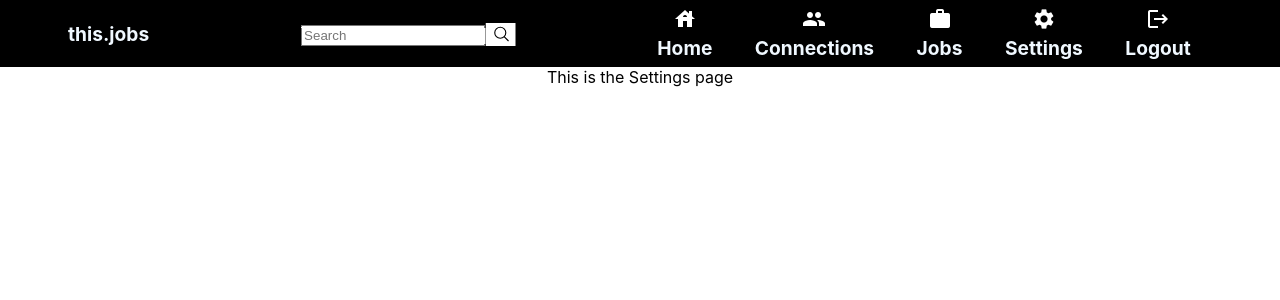
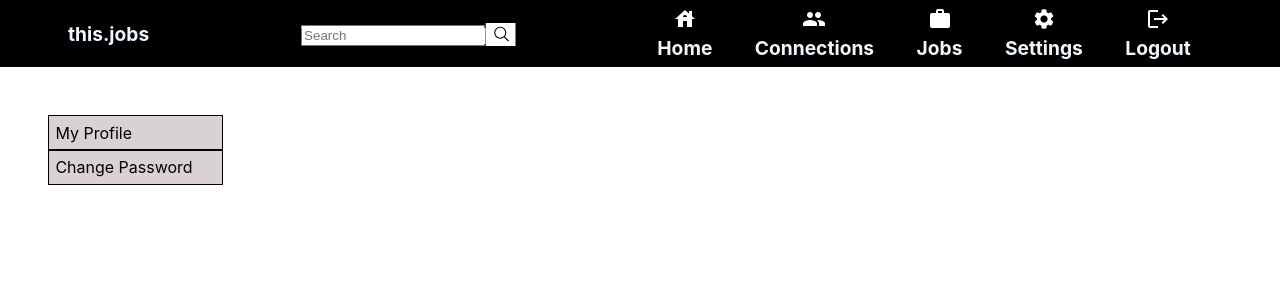
Before and after one commit to flash29/this.jobs, a React (Create React App) app in the folder frontend/: page /settings in a window 1280 px wide. Shown: the top 300 px of the page. Built offline with nearby package versions, Linux system fonts and the light colour scheme.

Commit message:
Setting up settings page dashboard with my profile and change password

```diff
--- a/frontend/src/App.js
+++ b/frontend/src/App.js
@@ -3,10 +3,13 @@ import Home from './dashboard/Home/Home'
 import Connections from './dashboard/Connections/Connections'
 import Jobs from './dashboard/Jobs/Jobs'
 import Settings from './dashboard/Settings/Settings'
+import MyProfile from './dashboard/Settings/MyProfile/MyProfile';
+import ChangePassword from './dashboard/Settings/ChangePassword/ChangePassword';
 import Search from './dashboard/Search/Search'
 import ErrorPage from './ErrorPage/ErrorPage'
 import Login from './Login/Login'
 import {BrowserRouter , Routes, Route} from "react-router-dom";
+
 
 function App() {
   return (
@@ -17,6 +20,8 @@ function App() {
         <Route path="/connections" element={<Connections />} />
         <Route path="/jobs" element={<Jobs />} />
         <Route path="/settings" element={<Settings />} />
+        <Route path="/settings/profile/:userid" element={<MyProfile />} />
+        <Route path="/settings/changepassword" element={<ChangePassword />} />
         <Route path="/login" element={<Login />} />
         <Route path="*" element={<ErrorPage />} />
       </Routes>
--- /dev/null
+++ b/frontend/src/dashboard/Settings/ChangePassword/ChangePassword.js
@@ -0,0 +1,28 @@
+import NavBar from '../../../components/NavBar/NavBar'
+import '../Settings.css';
+import SettingsCard from '../SettingsCard';
+
+function Settings() {
+
+
+    return (
+      <div className="App">
+          <NavBar />
+          <div className='settingsLayout'>
+
+              <SettingsCard />
+
+              <div className='contentBoxSettings'>
+
+               This is where the user will change his password
+
+              </div>
+          </div>
+
+
+
+      </div>
+    );
+  }
+
+  export default Settings;
--- /dev/null
+++ b/frontend/src/dashboard/Settings/MyProfile/MyProfile.js
@@ -0,0 +1,32 @@
+import NavBar from '../../../components/NavBar/NavBar'
+import '../Settings.css';
+import  { useParams } from "react-router-dom";
+import SettingsCard from '../SettingsCard';
+
+function Settings() {
+
+    let params = useParams();
+
+    return (
+      <div className="App">
+          <NavBar />
+          <div className='settingsLayout'>
+
+              <SettingsCard />
+
+              <div className='contentBoxSettings'>
+
+                <div className='displayPicture'>
+                    <img src='' alt='user DP' />
+                </div>
+                this is {params.userid}
+              </div>
+          </div>
+
+
+
+      </div>
+    );
+  }
+
+  export default Settings;
--- /dev/null
+++ b/frontend/src/dashboard/Settings/Settings.css
@@ -0,0 +1,47 @@
+
+.SettingsItemDisplayBox{
+    background-color: rgba(157, 143, 143, 0.4);
+    display: flex;
+    text-align: center;
+    padding: 0.4em;
+    width: 10rem;
+    border-style: solid;
+    border-color: black;
+    border-width: thin;
+}
+
+.SettingsItemDisplayBox:hover{
+    cursor: pointer;
+    text-decoration: underline;
+}
+
+.settingsPageBoxInfo{
+    margin-left: 3em;
+    margin-top: 3em;
+    margin-right: 3em;
+    width: 11em;
+    display: flex;
+    flex-direction: column;
+}
+
+
+.settingsLayout{
+    display: flex;
+}
+
+
+.contentBoxSettings{
+    text-align: center;
+    border-style: solid;
+    border-color: black;
+    width: 40em;
+    height: 40em;
+    display: flex;
+    margin-top: 3em;
+}
+
+.linkDisplay{
+    text-decoration: none;
+    text-decoration-color:black;
+    color: black;
+}
--- a/frontend/src/dashboard/Settings/Settings.js
+++ b/frontend/src/dashboard/Settings/Settings.js
@@ -1,10 +1,16 @@
 import NavBar from '../../components/NavBar/NavBar'
+import './Settings.css';
+import SettingsCard from './SettingsCard';
+
 
 function Settings() {
+
+
     return (
       <div className="App">
           <NavBar />
-          This is the Settings page
+
+          <SettingsCard />
       </div>
     );
   }
--- /dev/null
+++ b/frontend/src/dashboard/Settings/SettingsCard.js
@@ -0,0 +1,29 @@
+import SettingsItems from './SettingsItems';
+import { Link} from "react-router-dom";
+import './Settings.css';
+
+function SettingsCard(){
+
+
+    //update to use session storage variables and take the username
+    let username = "ranjeet"
+
+    return(
+        <div className='settingsPageBoxInfo' >
+
+            <Link to={`/settings/profile/${username}`} className='linkDisplay' >
+                <div className='SettingsItemDisplayBox'>
+                <div className='textInCard'>My Profile</div>
+                </div>
+            </Link>
+
+            <Link to="/settings/changepassword" className='linkDisplay' >
+                <div className='SettingsItemDisplayBox'>
+                <div className='textInCard'>Change Password</div>
+                </div>
+            </Link>
+        </div>
+    );
+}
+
+export default SettingsCard;
--- /dev/null
+++ b/frontend/src/dashboard/Settings/SettingsItems.js
@@ -0,0 +1,12 @@
+import './Settings.css'
+
+function SettingsItems(props) {
+
+    return (
+          <div className='SettingsItemDisplayBox' >
+              {props.itemname}
+          </div>
+    );
+  }
+
+  export default SettingsItems;
```
